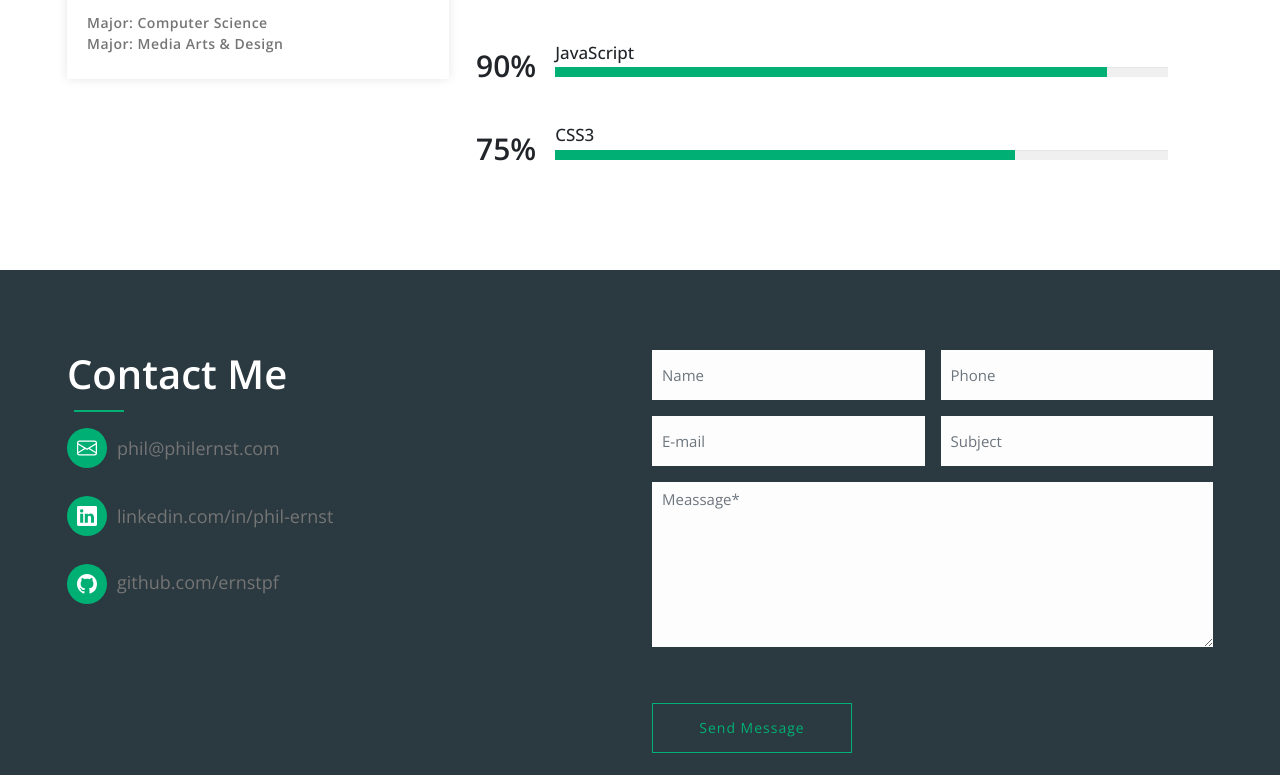
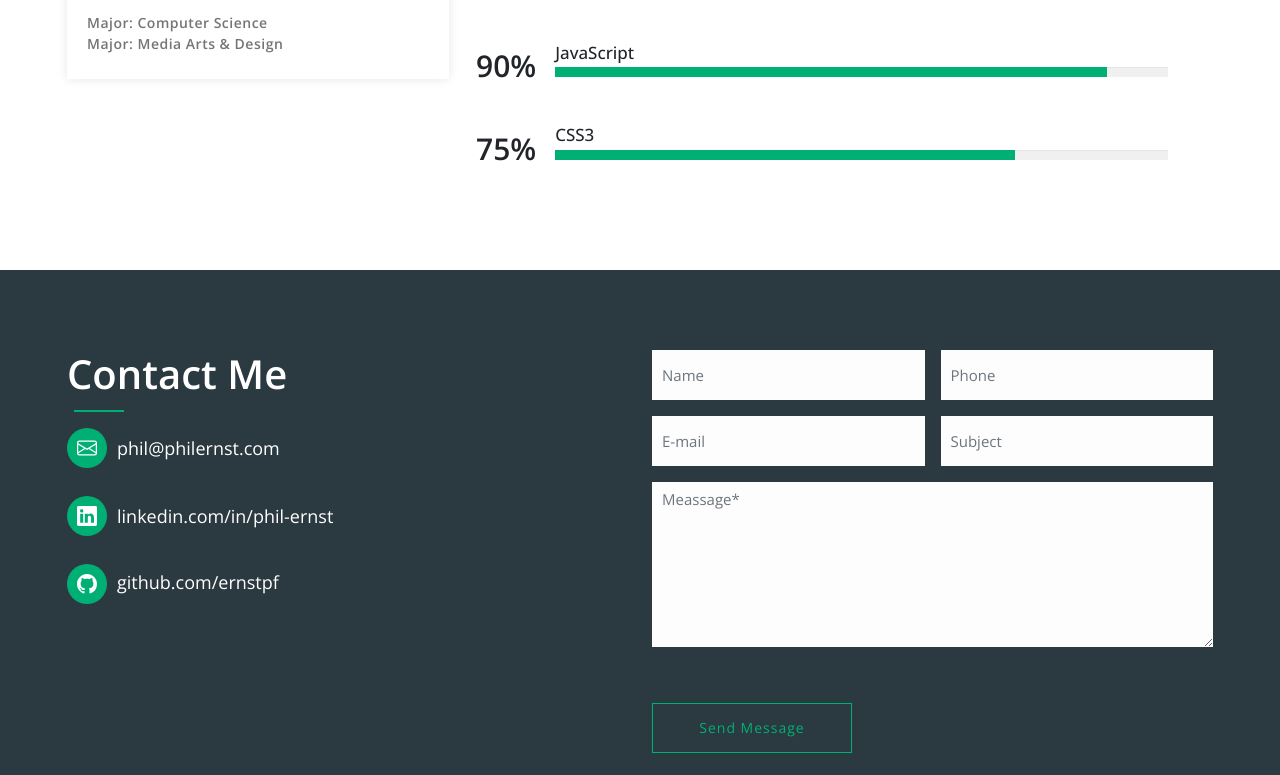
Before and after one commit to ernstpf/personal-website, a React (Create React App) app: page / in a window 1280 px wide. Shown: the part 2284-3059 px from the top of the page. Built offline with nearby package versions, Linux system fonts and the light colour scheme.

Commit message:
Update link color

```diff
--- a/src/index.css
+++ b/src/index.css
@@ -520,7 +520,7 @@ hr {
   font-weight: 300;
   line-height: 2;
   text-decoration: none;
-  color: #757575;
+  color: white;
 }
 .f-end {
   text-align: end;
```
